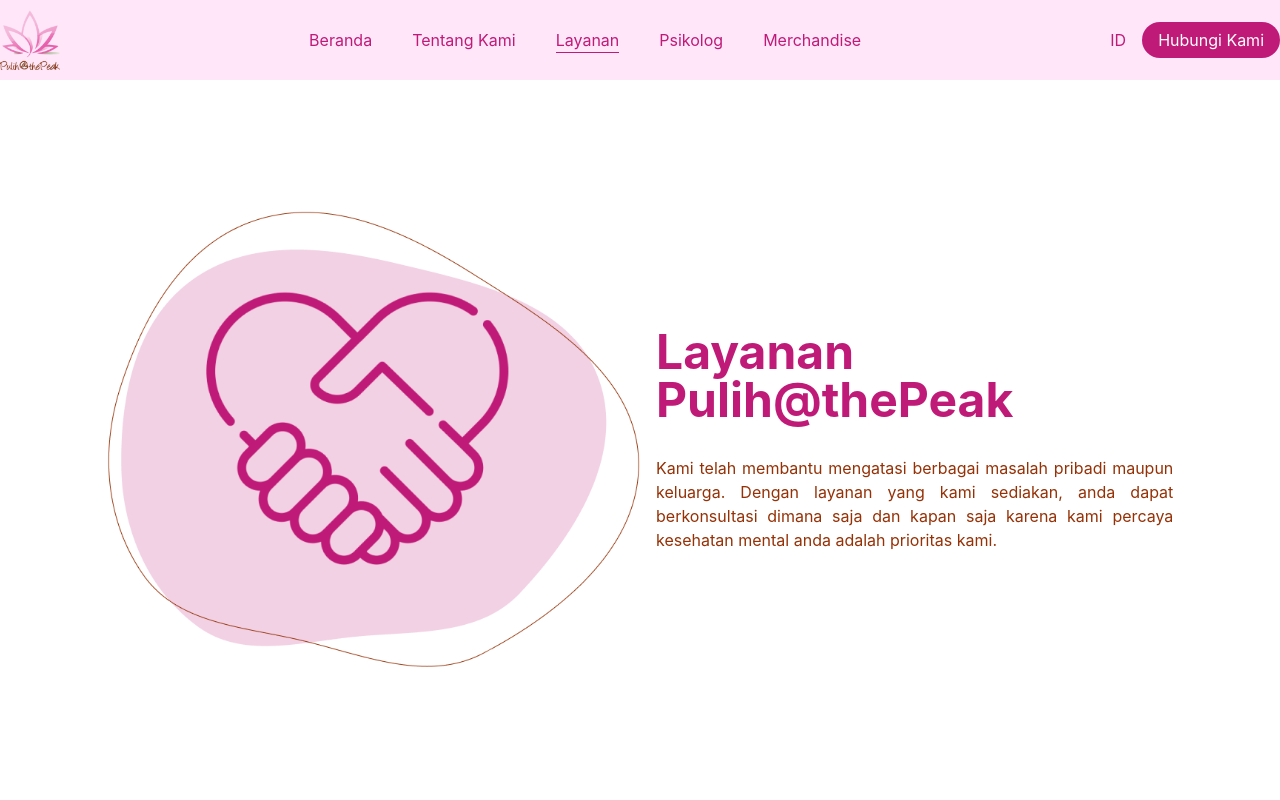
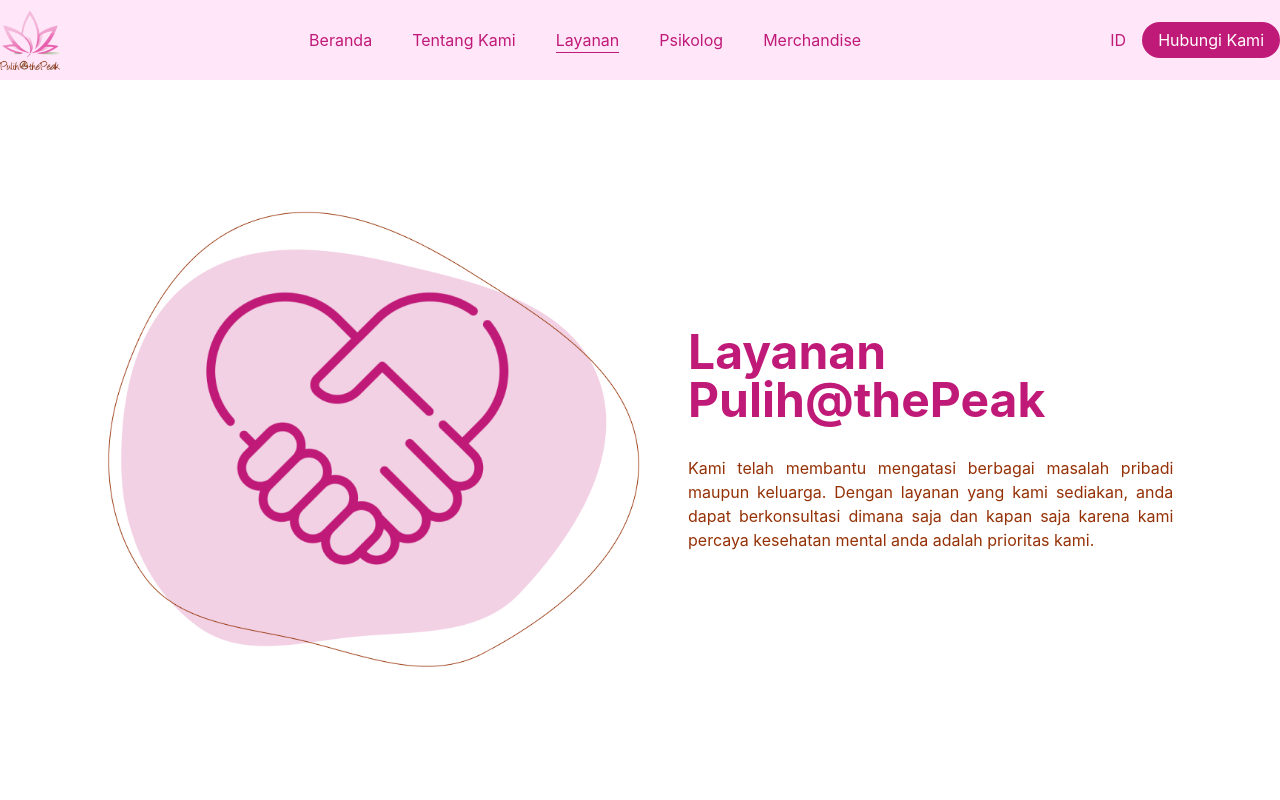
Before and after one commit to githubnyathoni/pulih-app, a React (Create React App) app: page /service in a window 1280 px wide. Shown: the top 800 px of the page. Built offline with nearby package versions, Linux system fonts and the light colour scheme.

Commit message:
change image on about page

```diff
--- a/src/pages/Service.jsx
+++ b/src/pages/Service.jsx
@@ -9,7 +9,7 @@
 function ServiceSection() {
   return (
     <div className="flex items-center justify-center container mx-auto h-screen-header">
-      <div className="flex w-10/12 gap-4">
+      <div className="flex w-10/12 gap-12">
         <img src={ServiceImages.Service} alt="layanan pulih@thepeak" style={{ width: '50%' }} />
         <div className="flex flex-col justify-center">
           <h1 className="text-primary text-5xl font-bold">
```
Also changed, not shown: src/images/about/squad.png.
